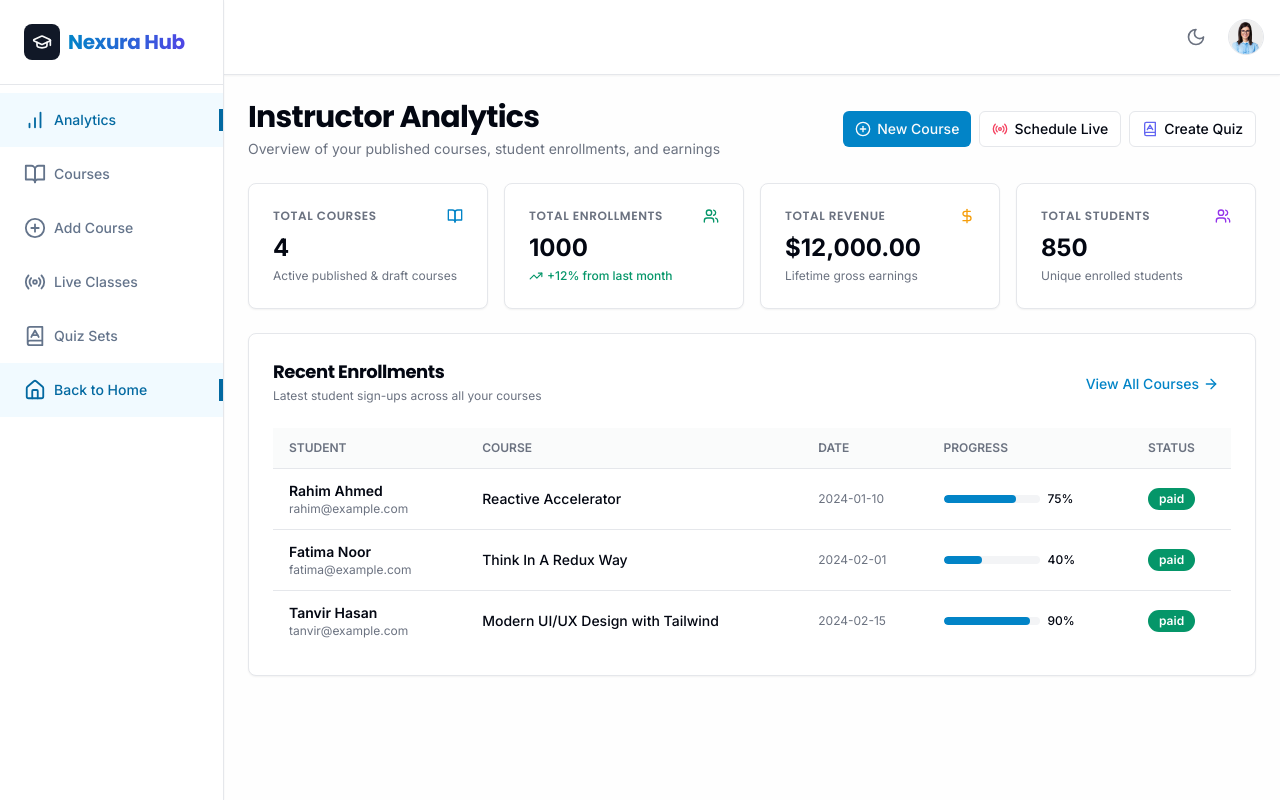
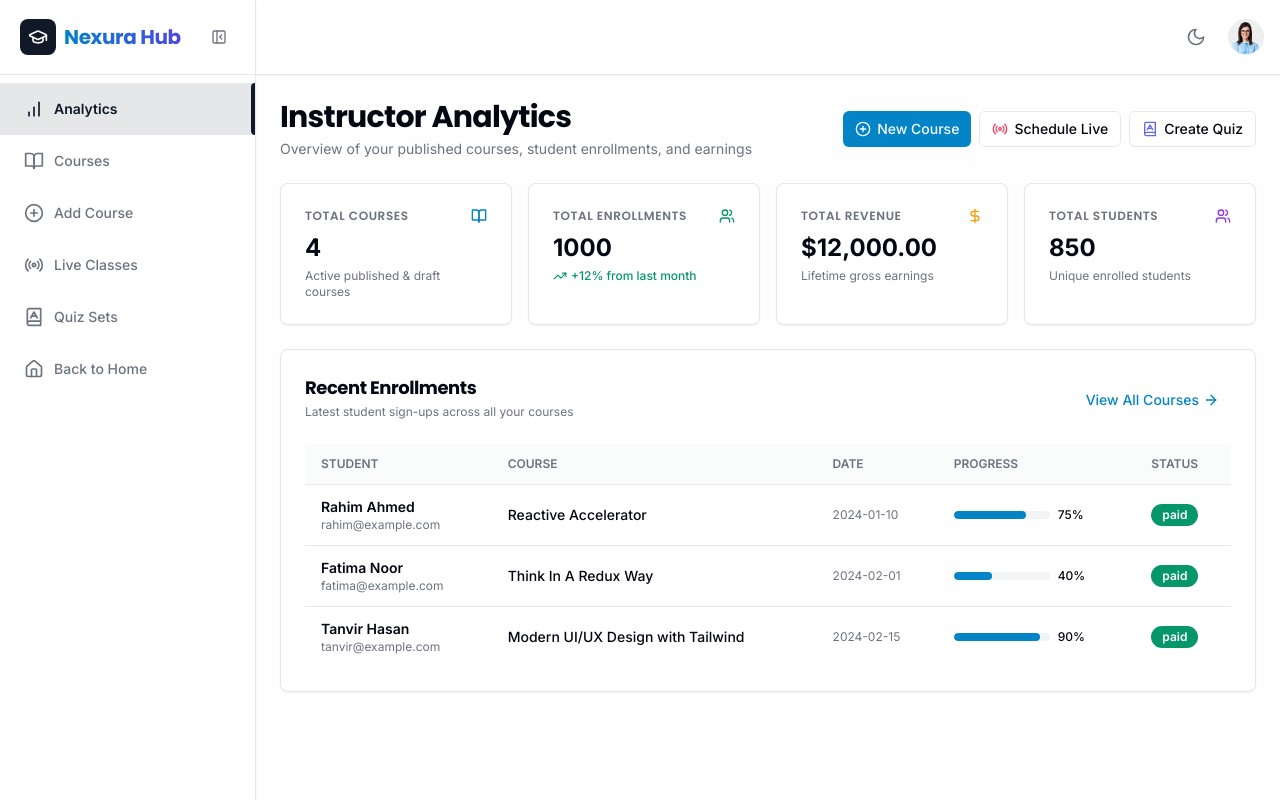
Before and after one commit to Rakibul12356/Nexura-Hub, a React (Vite) app: page /dashboard in a window 1280 px wide. Built offline with nearby package versions, Linux system fonts and the light colour scheme; the HTML template or start-up script is replaced by a standard one.

Commit message:
feat: implement admin dashboard layout, navigation components, and sidebar structures

```diff
--- a/src/components/admin/admin-navbar.tsx
+++ b/src/components/admin/admin-navbar.tsx
@@ -11,10 +11,10 @@ import {
 } from "@/components/ui/dropdown-menu";
 import { Button } from "@/components/ui/button";
 import { Badge } from "@/components/ui/badge";
-import { LogOut, Sun, Moon, ShieldCheck, ExternalLink, PlusCircle, BookOpen } from "lucide-react";
+import { LogOut, Sun, Moon, ShieldCheck, ExternalLink, PlusCircle, BookOpen, PanelLeft } from "lucide-react";
 import { useAppDispatch, useAppSelector } from "@/store/hooks";
 import { logout } from "@/store/slices/authSlice";
-import { toggleTheme } from "@/store/slices/uiSlice";
+import { toggleTheme, toggleSidebar } from "@/store/slices/uiSlice";
 import { toast } from "react-toastify";
 
 export const AdminNavbar: React.FC = () => {
@@ -22,6 +22,7 @@ export const AdminNavbar: React.FC = () => {
   const navigate = useNavigate();
   const { user } = useAppSelector((state) => state.auth);
   const theme = useAppSelector((state) => state.ui.theme);
+  const isSidebarOpen = useAppSelector((state) => state.ui.isSidebarOpen);
 
   const handleLogout = () => {
     dispatch(logout());
@@ -30,14 +31,9 @@ export const AdminNavbar: React.FC = () => {
   };
 
   return (
-    <div className="p-4 border-b h-full flex items-center bg-card shadow-sm justify-between">
+    <div className="px-4 border-b h-full flex items-center bg-card shadow-sm justify-between">
       <div className="flex items-center gap-2">
         <MobileAdminSidebar />
-        <div className="hidden sm:flex items-center gap-2">
-          <Badge variant="outline" className="border-purple-500/30 text-purple-600 dark:text-purple-400 bg-purple-500/10 font-medium">
-            <ShieldCheck className="h-3.5 w-3.5 mr-1" /> Admin Control Hub
-          </Badge>
-        </div>
       </div>
 
       <div className="flex items-center gap-x-3 ml-auto">
--- a/src/components/admin/admin-sidebar-item.tsx
+++ b/src/components/admin/admin-sidebar-item.tsx
@@ -1,69 +1,3 @@
-import React from "react";
-import { LucideIcon } from "lucide-react";
-import { useLocation, useNavigate } from "react-router-dom";
-import { cn } from "@/lib/utils";
-
-interface AdminSidebarItemProps {
-  icon: LucideIcon;
-  label: string;
-  href: string;
-  badge?: string | number;
-}
-
-export const AdminSidebarItem: React.FC<AdminSidebarItemProps> = ({
-  icon: Icon,
-  label,
-  href,
-  badge,
-}) => {
-  const location = useLocation();
-  const navigate = useNavigate();
-
-  const isActive =
-    (location.pathname === "/admin" && href === "/admin") ||
-    location.pathname === href ||
-    (href !== "/admin" && href !== "/" && location.pathname.startsWith(`${href}/`));
-
-  const onClick = () => {
-    navigate(href);
-  };
-
-  return (
-    <button
-      onClick={onClick}
-      type="button"
-      className={cn(
-        "flex items-center gap-x-2 text-muted-foreground text-sm font-medium pl-6 transition-all hover:text-foreground hover:bg-muted/50 py-3.5 relative",
-        isActive &&
-          "text-primary bg-primary/10 hover:bg-primary/15 hover:text-primary font-semibold"
-      )}
-    >
-      <div className="flex items-center gap-x-2.5 py-0.5">
-        <Icon
-          size={19}
-          className={cn("text-muted-foreground", isActive && "text-primary")}
-        />
-        <span>{label}</span>
-      </div>
-
-      {badge !== undefined && (
-        <span
-          className={cn(
-            "ml-auto mr-4 text-[10px] font-bold px-1.5 py-0.5 rounded-full",
-            isActive
-              ? "bg-primary text-primary-foreground"
-              : "bg-muted text-muted-foreground"
-          )}
-        >
-          {badge}
-        </span>
-      )}
-
-      {isActive && (
-        <div className="absolute right-0 top-0 bottom-0 w-1 bg-primary rounded-l-full" />
-      )}
-    </button>
-  );
-};
-
+import { SidebarItem as AdminSidebarItem } from "@/components/dashboard/sidebar-item";
+export { AdminSidebarItem };
 export default AdminSidebarItem;
--- a/src/components/admin/admin-sidebar.tsx
+++ b/src/components/admin/admin-sidebar.tsx
@@ -6,16 +6,20 @@ import {
   BookOpen,
   Users,
   DollarSign,
-  ShieldCheck,
   PlusCircle,
   Home,
   GraduationCap,
+  PanelLeftClose,
 } from "lucide-react";
-import { useAppSelector } from "@/store/hooks";
-import { Badge } from "@/components/ui/badge";
+import { useAppDispatch, useAppSelector } from "@/store/hooks";
+import { toggleSidebar } from "@/store/slices/uiSlice";
+import { Button } from "@/components/ui/button";
+import { cn } from "@/lib/utils";
 
 export const AdminSidebar: React.FC = () => {
+  const dispatch = useAppDispatch();
   const { courses, users, transactions } = useAppSelector((state) => state.admin);
+  const isSidebarOpen = useAppSelector((state) => state.ui.isSidebarOpen);
 
   const pendingCourses = courses.filter((c) => !c.isPublished).length;
   const pendingUsers = users.filter((u) => u.status === "pending").length;
@@ -56,27 +60,46 @@ export const AdminSidebar: React.FC = () => {
     },
     {
       icon: Home,
-      label: "Main Website",
+      label: "Back to Home",
       href: "/",
     },
   ];
 
   return (
-    <div className="h-full border-r flex flex-col overflow-y-auto bg-card shadow-sm">
-      {/* Brand Header */}
-      <div className="p-5 border-b flex flex-col gap-2">
-        <Logo />
-        <div className="flex items-center gap-1.5 px-2 py-1 rounded-md bg-purple-500/10 border border-purple-500/20 text-purple-700 dark:text-purple-300 text-xs font-semibold w-fit">
-          <ShieldCheck className="h-3.5 w-3.5" />
-          <span>Platform SuperAdmin</span>
-        </div>
+    <div className="h-full border-r flex flex-col overflow-y-auto bg-card shadow-sm select-none">
+      {/* Exact 75px Height Header matching Navbar for a 100% seamless straight line */}
+      <div
+        className={cn(
+          "h-[75px] border-b flex items-center shrink-0 transition-all",
+          isSidebarOpen ? "px-5 justify-between" : "px-2 justify-center"
+        )}
+      >
+        {isSidebarOpen ? (
+          <>
+            <Logo />
+            <Button
+              variant="ghost"
+              size="icon"
+              onClick={() => dispatch(toggleSidebar())}
+              className="h-8 w-8 text-muted-foreground hover:text-foreground hidden lg:flex"
+              title="Collapse Sidebar"
+            >
+              <PanelLeftClose className="h-4 w-4" />
+            </Button>
+          </>
+        ) : (
+          <button
+            onClick={() => dispatch(toggleSidebar())}
+            className="flex h-9 w-9 items-center justify-center rounded-lg bg-primary text-primary-foreground hover:opacity-90 transition shadow-sm"
+            title="Expand Sidebar"
+          >
+            <GraduationCap className="h-5 w-5" />
+          </button>
+        )}
       </div>
 
       {/* Navigation Routes */}
       <div className="flex flex-col w-full py-2 flex-1">
-        <div className="px-6 py-2 text-[11px] font-semibold text-muted-foreground uppercase tracking-wider">
-          Admin Portal
-        </div>
         {routes.map((route) => (
           <AdminSidebarItem
             key={route.href}
@@ -87,17 +110,6 @@ export const AdminSidebar: React.FC = () => {
           />
         ))}
       </div>
-
-      {/* Footer System Status */}
-      <div className="p-4 border-t mt-auto text-xs text-muted-foreground space-y-1 bg-muted/20">
-        <div className="flex items-center justify-between font-medium">
-          <span>Platform Status:</span>
-          <span className="flex items-center gap-1 text-emerald-600 dark:text-emerald-400 font-semibold">
-            <span className="h-2 w-2 rounded-full bg-emerald-500 animate-pulse" /> Live & Healthy
-          </span>
-        </div>
-        <div className="text-[11px] text-muted-foreground/80">Nexura Hub Core v2.4</div>
-      </div>
     </div>
   );
 };
--- a/src/components/admin/mobile-admin-sidebar.tsx
+++ b/src/components/admin/mobile-admin-sidebar.tsx
@@ -9,7 +9,7 @@ export const MobileAdminSidebar: React.FC = () => {
       <SheetTrigger className="lg:hidden pr-4 hover:opacity-75 transition">
         <Menu className="h-6 w-6" />
       </SheetTrigger>
-      <SheetContent side="left" className="p-0 bg-card w-72">
+      <SheetContent side="left" className="p-0 bg-card w-64">
         <AdminSidebar />
       </SheetContent>
     </Sheet>
--- a/src/components/dashboard/navbar.tsx
+++ b/src/components/dashboard/navbar.tsx
@@ -10,10 +10,10 @@ import {
   DropdownMenuTrigger,
 } from "@/components/ui/dropdown-menu";
 import { Button } from "@/components/ui/button";
-import { LogOut, UserCheck, BookOpen, Sun, Moon, ShieldCheck } from "lucide-react";
+import { LogOut, UserCheck, BookOpen, Sun, Moon, ShieldCheck, PanelLeft } from "lucide-react";
 import { useAppDispatch, useAppSelector } from "@/store/hooks";
 import { logout } from "@/store/slices/authSlice";
-import { toggleTheme } from "@/store/slices/uiSlice";
+import { toggleTheme, toggleSidebar } from "@/store/slices/uiSlice";
 import { toast } from "react-toastify";
 
 export const Navbar: React.FC = () => {
@@ -21,6 +21,7 @@ export const Navbar: React.FC = () => {
   const navigate = useNavigate();
   const { user } = useAppSelector((state) => state.auth);
   const theme = useAppSelector((state) => state.ui.theme);
+  const isSidebarOpen = useAppSelector((state) => state.ui.isSidebarOpen);
 
   const handleLogout = () => {
     dispatch(logout());
@@ -29,8 +30,10 @@ export const Navbar: React.FC = () => {
   };
 
   return (
-    <div className="p-4 border-b h-full flex items-center bg-card shadow-sm justify-between">
-      <MobileSidebar />
+    <div className="px-4 border-b h-full flex items-center bg-card shadow-sm justify-between">
+      <div className="flex items-center gap-2">
+        <MobileSidebar />
+      </div>
 
       <div className="flex items-center gap-x-3 ml-auto">
         <Button
--- a/src/components/dashboard/sidebar-item.tsx
+++ b/src/components/dashboard/sidebar-item.tsx
@@ -1,26 +1,32 @@
 import React from "react";
 import { LucideIcon } from "lucide-react";
 import { useLocation, useNavigate } from "react-router-dom";
+import { useAppSelector } from "@/store/hooks";
 import { cn } from "@/lib/utils";
 
 interface SidebarItemProps {
   icon: LucideIcon;
   label: string;
   href: string;
+  badge?: string | number;
 }
 
 export const SidebarItem: React.FC<SidebarItemProps> = ({
   icon: Icon,
   label,
   href,
+  badge,
 }) => {
   const location = useLocation();
   const navigate = useNavigate();
+  const isSidebarOpen = useAppSelector((state) => state.ui.isSidebarOpen);
 
   const isActive =
-    (location.pathname === "/" && href === "/") ||
     location.pathname === href ||
-    (href !== "/dashboard" && location.pathname.startsWith(href));
+    (href !== "/" &&
+      href !== "/dashboard" &&
+      href !== "/admin" &&
+      location.pathname.startsWith(`${href}/`));
 
   const onClick = () => {
     navigate(href);
@@ -30,28 +36,48 @@ export const SidebarItem: React.FC<SidebarItemProps> = ({
     <button
       onClick={onClick}
       type="button"
+      title={!isSidebarOpen ? label : undefined}
       className={cn(
-        "flex items-center gap-x-2 text-slate-500 dark:text-slate-400 text-sm font-[500] pl-6 transition-all hover:text-slate-600 dark:hover:text-slate-200 hover:bg-slate-300/20 py-4",
+        "flex items-center text-muted-foreground text-sm font-medium transition-all hover:text-foreground hover:bg-muted/50 py-3.5 relative w-full",
+        isSidebarOpen ? "pl-6 pr-4 gap-x-2.5" : "justify-center px-2",
         isActive &&
-          "text-sky-700 dark:text-sky-400 bg-sky-200/20 hover:bg-sky-200/20 hover:text-sky-700"
+          "text-primary bg-primary/10 hover:bg-primary/15 hover:text-primary font-semibold"
       )}
     >
-      <div className="flex items-center gap-x-2">
+      <div
+        className={cn(
+          "flex items-center py-0.5",
+          isSidebarOpen ? "gap-x-2.5" : "justify-center"
+        )}
+      >
         <Icon
-          size={22}
+          size={20}
           className={cn(
-            "text-slate-500 dark:text-slate-400",
-            isActive && "text-sky-700 dark:text-sky-400"
+            "shrink-0 text-muted-foreground transition-colors",
+            isActive && "text-primary"
           )}
         />
-        {label}
+        {isSidebarOpen && <span className="truncate">{label}</span>}
       </div>
-      <div
-        className={cn(
-          "ml-auto opacity-0 border-2 border-sky-700 dark:border-sky-400 h-full transition-all",
-          isActive && "opacity-100"
-        )}
-      />
+
+      {isSidebarOpen && badge !== undefined && (
+        <span
+          className={cn(
+            "ml-auto text-[10px] font-bold px-1.5 py-0.5 rounded-full shrink-0",
+            isActive
+              ? "bg-primary text-primary-foreground"
+              : "bg-muted text-muted-foreground"
+          )}
+        >
+          {badge}
+        </span>
+      )}
+
+      {isActive && (
+        <div className="absolute right-0 top-0 bottom-0 w-1 bg-primary rounded-l-full" />
+      )}
     </button>
   );
 };
+
+export default SidebarItem;
--- a/src/components/dashboard/sidebar.tsx
+++ b/src/components/dashboard/sidebar.tsx
@@ -1,14 +1,52 @@
 import React from "react";
+import { Link } from "react-router-dom";
 import { Logo } from "@/components/common/logo";
 import { SidebarRoutes } from "./sidebar-routes";
+import { useAppDispatch, useAppSelector } from "@/store/hooks";
+import { toggleSidebar } from "@/store/slices/uiSlice";
+import { Button } from "@/components/ui/button";
+import { PanelLeftClose, PanelLeft, GraduationCap } from "lucide-react";
+import { cn } from "@/lib/utils";
 
 export const Sidebar: React.FC = () => {
+  const dispatch = useAppDispatch();
+  const isSidebarOpen = useAppSelector((state) => state.ui.isSidebarOpen);
+
   return (
-    <div className="h-full border-r flex flex-col overflow-y-auto bg-card shadow-sm">
-      <div className="p-6 border-b">
-        <Logo />
+    <div className="h-full border-r flex flex-col overflow-y-auto bg-card shadow-sm select-none">
+      {/* Exact 75px Height Header matching Navbar for a 100% seamless straight line */}
+      <div
+        className={cn(
+          "h-[75px] border-b flex items-center shrink-0 transition-all",
+          isSidebarOpen ? "px-5 justify-between" : "px-2 justify-center"
+        )}
+      >
+        {isSidebarOpen ? (
+          <>
+            <Logo />
+            <Button
+              variant="ghost"
+              size="icon"
+              onClick={() => dispatch(toggleSidebar())}
+              className="h-8 w-8 text-muted-foreground hover:text-foreground hidden lg:flex"
+              title="Collapse Sidebar"
+            >
+              <PanelLeftClose className="h-4 w-4" />
+            </Button>
+          </>
+        ) : (
+          <button
+            onClick={() => dispatch(toggleSidebar())}
+            className="flex h-9 w-9 items-center justify-center rounded-lg bg-primary text-primary-foreground hover:opacity-90 transition shadow-sm"
+            title="Expand Sidebar"
+          >
+            <GraduationCap className="h-5 w-5" />
+          </button>
+        )}
       </div>
-      <div className="flex flex-col w-full py-2">
+
+      {/* Navigation Routes */}
+      <div className="flex flex-col w-full py-2 flex-1">
         <SidebarRoutes />
       </div>
     </div>
--- a/src/layouts/AdminLayout.tsx
+++ b/src/layouts/AdminLayout.tsx
@@ -2,17 +2,36 @@ import React from "react";
 import { Outlet } from "react-router-dom";
 import { AdminNavbar } from "@/components/admin/admin-navbar";
 import { AdminSidebar } from "@/components/admin/admin-sidebar";
+import { useAppSelector } from "@/store/hooks";
+import { cn } from "@/lib/utils";
 
 export const AdminLayout: React.FC = () => {
+  const isSidebarOpen = useAppSelector((state) => state.ui.isSidebarOpen);
+
   return (
     <div className="h-full min-h-screen flex flex-col bg-muted/10">
-      <div className="h-[75px] lg:pl-64 fixed inset-y-0 w-full z-50">
+      <div
+        className={cn(
+          "h-[75px] fixed inset-y-0 w-full z-50 transition-all duration-300",
+          isSidebarOpen ? "lg:pl-64" : "lg:pl-20"
+        )}
+      >
         <AdminNavbar />
       </div>
-      <div className="hidden lg:flex h-full w-64 flex-col fixed inset-y-0 z-50">
+      <div
+        className={cn(
+          "hidden lg:flex h-full flex-col fixed inset-y-0 z-50 transition-all duration-300",
+          isSidebarOpen ? "w-64" : "w-20"
+        )}
+      >
         <AdminSidebar />
       </div>
-      <main className="lg:pl-64 pt-[75px] h-full flex-1 flex flex-col">
+      <main
+        className={cn(
+          "pt-[75px] h-full flex-1 flex flex-col transition-all duration-300",
+          isSidebarOpen ? "lg:pl-64" : "lg:pl-20"
+        )}
+      >
         <div className="p-4 sm:p-6 lg:p-8 max-w-7xl w-full mx-auto space-y-6">
           <Outlet />
         </div>
--- a/src/layouts/DashboardLayout.tsx
+++ b/src/layouts/DashboardLayout.tsx
@@ -2,17 +2,36 @@ import React from "react";
 import { Outlet } from "react-router-dom";
 import { Navbar } from "@/components/dashboard/navbar";
 import { Sidebar } from "@/components/dashboard/sidebar";
+import { useAppSelector } from "@/store/hooks";
+import { cn } from "@/lib/utils";
 
 export const DashboardLayout: React.FC = () => {
+  const isSidebarOpen = useAppSelector((state) => state.ui.isSidebarOpen);
+
   return (
     <div className="h-full min-h-screen flex flex-col bg-muted/10">
-      <div className="h-[75px] lg:pl-56 fixed inset-y-0 w-full z-50">
+      <div
+        className={cn(
+          "h-[75px] fixed inset-y-0 w-full z-50 transition-all duration-300",
+          isSidebarOpen ? "lg:pl-64" : "lg:pl-20"
+        )}
+      >
         <Navbar />
       </div>
-      <div className="hidden lg:flex h-full w-56 flex-col fixed inset-y-0 z-50">
+      <div
+        className={cn(
+          "hidden lg:flex h-full flex-col fixed inset-y-0 z-50 transition-all duration-300",
+          isSidebarOpen ? "w-64" : "w-20"
+        )}
+      >
         <Sidebar />
       </div>
-      <main className="lg:pl-56 pt-[75px] h-full flex-1 flex flex-col">
+      <main
+        className={cn(
+          "pt-[75px] h-full flex-1 flex flex-col transition-all duration-300",
+          isSidebarOpen ? "lg:pl-64" : "lg:pl-20"
+        )}
+      >
         <Outlet />
       </main>
     </div>
```
